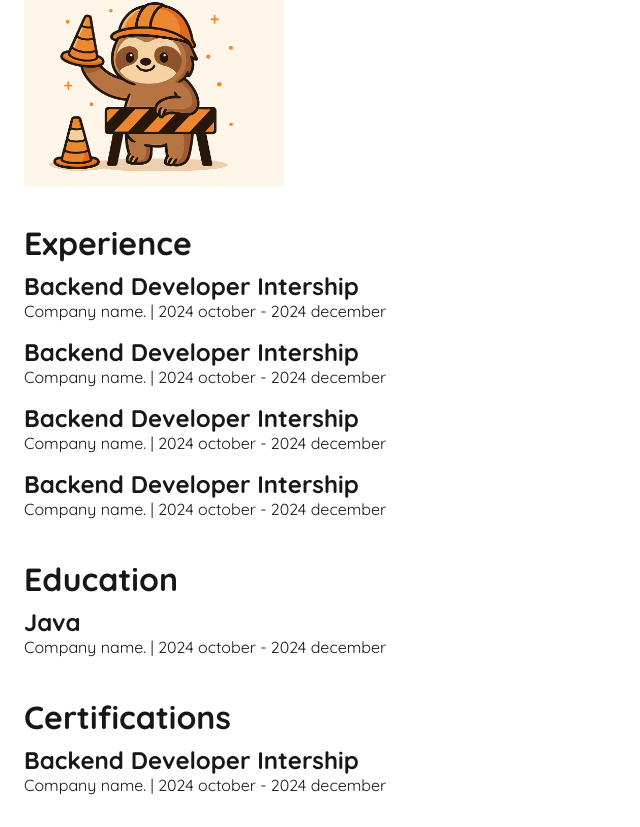
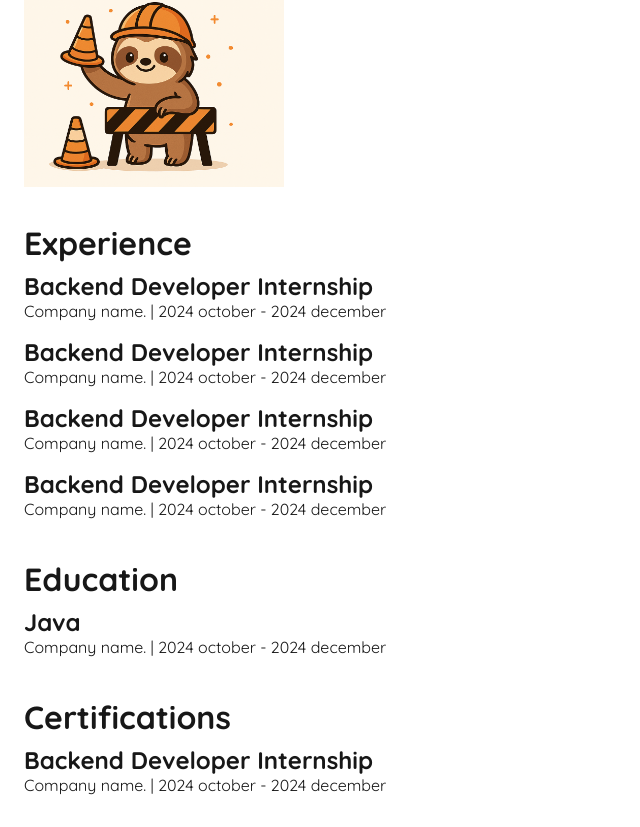
Before and after one commit to SallyResch/portfolio2.0, a Next.js app: page /about in a window 1280 px wide. Shown: the part 465-1292 px from the top of the page, without its empty margins (0-640 px from the left). Built offline with nearby package versions, Linux system fonts and the light colour scheme.

Commit message:
corrected some text

```diff
--- a/app/about/page.jsx
+++ b/app/about/page.jsx
@@ -35,25 +35,25 @@ export default function about() {
         <h2>Experience</h2>
         <div className={styles.experiencePart}>
           <div>
-          <h3>Backend Developer Intership</h3>
+          <h3>Backend Developer Internship</h3>
           <p>Company name. | 2024 october - 2024 december</p>
           </div>
         </div>
         <div className={styles.experiencePart}>
           <div>
-          <h3>Backend Developer Intership</h3>
+          <h3>Backend Developer Internship</h3>
           <p>Company name. | 2024 october - 2024 december</p>
           </div>
         </div>
         <div className={styles.experiencePart}>
           <div>
-          <h3>Backend Developer Intership</h3>
+          <h3>Backend Developer Internship</h3>
           <p>Company name. | 2024 october - 2024 december</p>
           </div>
         </div>
         <div className={styles.experiencePart}>
           <div>
-          <h3>Backend Developer Intership</h3>
+          <h3>Backend Developer Internship</h3>
           <p>Company name. | 2024 october - 2024 december</p>
           </div>
         </div>
@@ -71,7 +71,7 @@ export default function about() {
         <h2>Certifications</h2>
         <div className={styles.certificationsPart}>
           <div>
-          <h3>Backend Developer Intership</h3>
+          <h3>Backend Developer Internship</h3>
           <p>Company name. | 2024 october - 2024 december</p>
           </div>
         </div>
```
